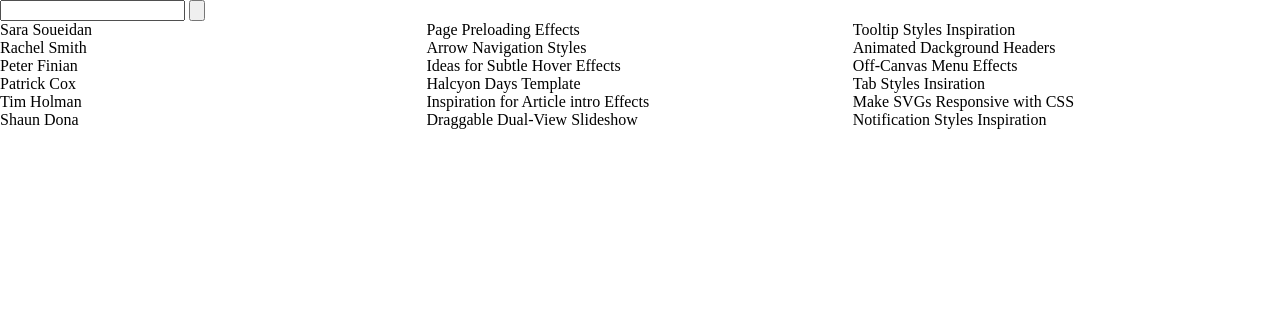
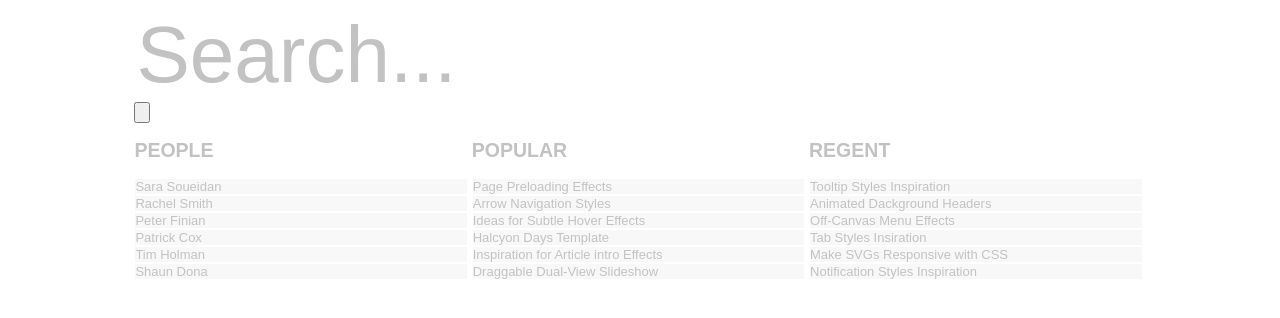
Before and after one commit to Iva-nova-vita/beetroot_lesson_6, a plain HTML site: page homework/index.html in a window 1280 px wide. Drawn offline with Linux system fonts and the light colour scheme.

Commit message:
font and color

```diff
--- a/homework/index.html
+++ b/homework/index.html
@@ -1,5 +1,5 @@
 <!DOCTYPE html>
-
+<html>
 <head>
     <meta charset="UTF-8">
     <link rel="stylesheet" href="style.css">
@@ -7,12 +7,16 @@
     <title>Huge Search</title>
 </head>
 <body>
+    <form action="/" method="POST" >
+
+
     <header>
-        <input type="search">
+        <input type="search" placeholder="Search...">
         <input type="button">
     </header>
     <main>
         <ul class="people">
+            <h2>PEOPLE</h2>
             <li>Sara Soueidan</li>
             <li>Rachel Smith</li>
             <li>Peter Finian</li>
@@ -22,6 +26,7 @@
         </ul>
 
         <ul class="popular">
+            <h2>POPULAR</h2>
             <li>Page Preloading Effects</li>
             <li>Arrow Navigation Styles</li>
             <li>Ideas for Subtle Hover Effects</li>
@@ -31,6 +36,7 @@
         </ul>
 
         <ul class="recent">
+            <h2>REGENT</h2>
             <li>Tooltip Styles Inspiration</li>
             <li>Animated Dackground Headers</li>
             <li>Off-Canvas Menu Effects</li>
@@ -41,6 +47,6 @@
 
 
     </main>
-
+</form>
 </body>
 </html>
--- a/homework/style.css
+++ b/homework/style.css
@@ -1,11 +1,37 @@
-body {
+form {
+    box-sizing: border-box;
     padding: 0;
     margin: 0;
+    width: 80%;
+    margin-left: auto;
+    margin-right: auto;
+    font-family: Arial, Helvetica, sans-serif;
+    font-size: 13px;
+    color: #c2c2c2;
+
 }
-ul {
+ul {box-sizing: border-box;
     display: inline-block;
     list-style: none;
 width: 33%;
 padding: 0;
 margin: 0;
 }
+li {box-sizing: border-box;
+    background-color: rgba(118,117,128,0.05);
+    border: 1px solid white;
+
+}
+ li:hover {
+    background-color: rgba(118,117,128,0.1);
+    color: #ec5a62;
+}
+[type="search"] {
+    color: #ec5a62;
+    border: none;
+    font-size: 80px;
+}
+
+::placeholder {
+    color: #c2c2c2;
+}
```
